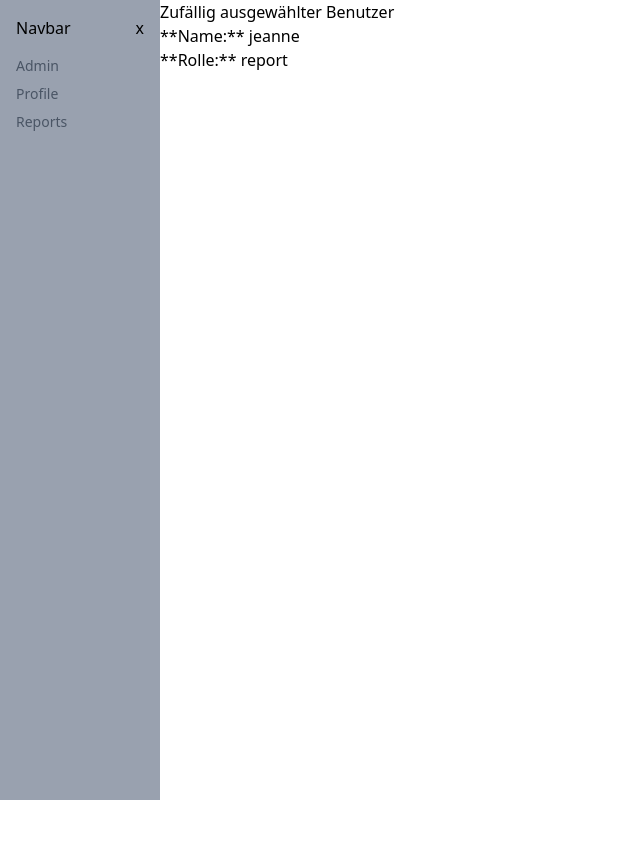
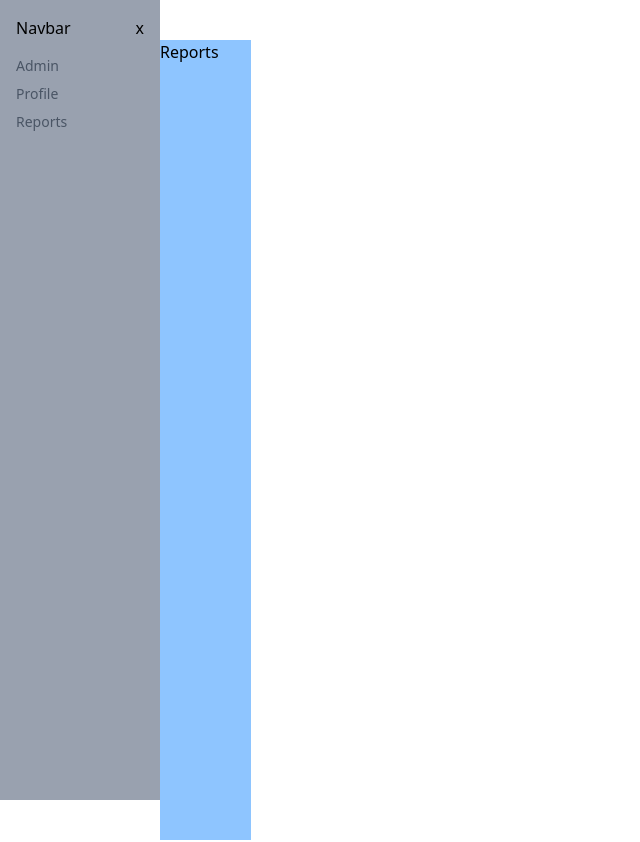
Before and after one commit to JoeLan124/reactpatternDay1, a Next.js app in the folder solution5/: page / in a window 1280 px wide. Shown: the top 842 px of the page, without its empty margins (0-640 px from the left). Before the commit the page ends 800 px from the top, so only its background shows below. Built offline with nearby package versions, Linux system fonts and the light colour scheme.

Commit message:
UserWithHOC

```diff
--- a/solution5/app/HOC/withDatafetching.tsx
+++ b/solution5/app/HOC/withDatafetching.tsx
@@ -1,19 +1,23 @@
 "use client"
 import React, { useState, useEffect } from "react";
+import { JSX } from "react/jsx-runtime";
 
+
+
+export function withDataFetching(WrappedComponent) {
+  return function WithDataFetchingComponent(props) {
     // Typen für die Daten (sollten aus der API-Datei importiert werden,
     // hier zur Vereinfachzung direkt definiert)
     type user = {
-  user: string,
-  role?: string,
+      user: string;
+      role?: string;
     };
 
     // 📌 Angenommen, deine API-Route liegt unter /api/randomUser
     const API_ENDPOINT = "/api/user";
-
-export default function WithDataFetching() {
     // Zustand für die Benutzerdaten
-  const [randomUser, setRandomUser] = useState<user | null>(null);
+    const [randomUser, setRandomUser] =
+      useState<user | null>(null);
     // Zustand für den Lade-Status
     const [isLoading, setIsLoading] = useState(true);
     // Zustand für Fehler
@@ -66,21 +70,6 @@ export default function WithDataFetching() {
         <div>Fehler beim Laden der Daten: **{error}**</div>
       );
     }
-
-  return (
-    <div>
-      <h1>Zufällig ausgewählter Benutzer</h1>
-      {randomUser ? (
-        <ul>
-          <li>**Name:** {randomUser.user}</li>
-          <li>
-            **Rolle:**{" "}
-            {randomUser.role || "N/A (keine Rolle)"}
-          </li>
-        </ul>
-      ) : (
-        <p>Keine Benutzerdaten gefunden.</p>
-      )}
-    </div>
-  );
+    return <WrappedComponent user={randomUser} />;
   }
+    }
--- a/solution5/app/components/ProfileView.jsx
+++ b/solution5/app/components/ProfileView.jsx
@@ -1,7 +1,10 @@
-const ProfileView = () => {
+const ProfileView = ({ user }) => {
+  const userName = user.name;
+  const userRole = user.role;
   return (
     <div className="h-screen w-full bg-red-300">
       Profiles
+    {user && userName}
     </div>
   );
 }
--- /dev/null
+++ b/solution5/app/components/UserWithHOC.jsx
@@ -0,0 +1,19 @@
+import { withDataFetching } from "../HOC/withDataFetching"
+import Reports from "./Reports"
+import ProfileView from "./ProfileView"
+import AdminPanel from "./AdminPanel"
+
+// Wrap the components with the same HOC
+const ReportsWithData = withDataFetching(Reports);
+const ProfileViewWithData = withDataFetching(ProfileView);
+const AdminPanelWithData = withDataFetching(AdminPanel)
+
+export default function UserWithHOC() {
+  return (
+    <div className="max-w-lg mx-auto mt-10 space-y-6">
+        <ReportsWithData />
+        <ProfileViewWithData />
+        <AdminPanelWithData/>
+    </div>
+  );
+}
--- a/solution5/app/page.tsx
+++ b/solution5/app/page.tsx
@@ -1,12 +1,11 @@
-import AdminPanel from "./components/AdminPanel"
-import WithDatafetching from "./HOC/withDatafetching";
+import UserWithHOC from "./components/UserWithHOC"
 
 
 export default function Home() {
   return (
     <div>
       {/* <AdminPanel /> */}
-      <WithDatafetching/>
+      <UserWithHOC/>
     </div>
   );
 }
```
Lines whose indentation alone changed are shown as unchanged.
